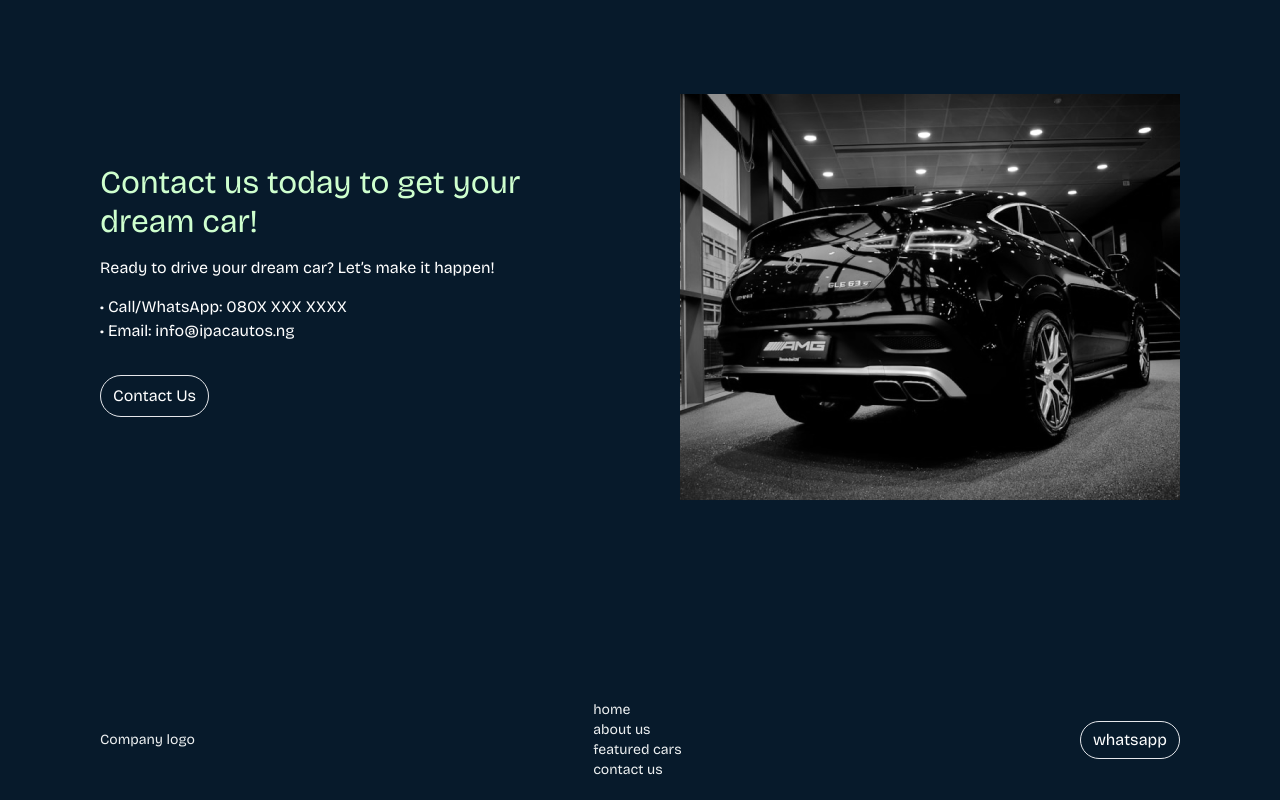
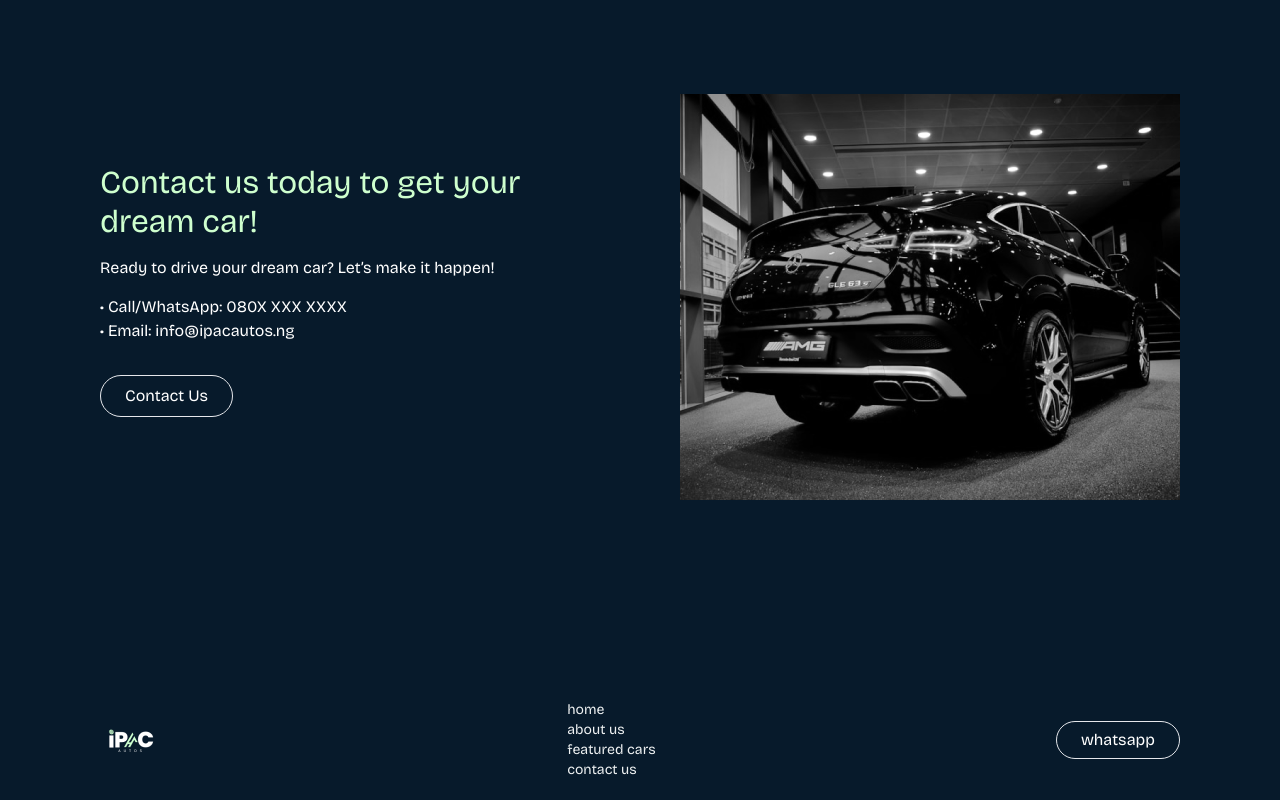
Before and after one commit to mrrpablo/ipac-autos, a React (Vite) app: page /mercedes-gear in a window 1280 px wide. Shown: the part 1935-2735 px from the top of the page. Built offline with nearby package versions, Linux system fonts and the light colour scheme.

Commit message:
made_new_changes

```diff
--- a/src/components/Button.jsx
+++ b/src/components/Button.jsx
@@ -1,12 +1,13 @@
 import React from 'react';
 
-function Button({ name, onClick, contactUs }) {
+function Button({ name, onClick, contactUs, featuredcars }) {
   return (
     <button
-      className='outline-2 outline-white xs:text-[12px] s:text-[16px] text-white py-2 xs:px-3 border rounded-[24px] hover:text-[rgb(7,26,43)] hover:bg-[#CEFFCE] '
+      className='outline-2 outline-white xs:text-[12px] s:text-[16px] text-white py-2 xs:px-5 sm:px-6 border rounded-[24px] hover:text-[rgb(7,26,43)] hover:bg-[#CEFFCE] '
       onClick={() => {
         if (onClick) onClick();
         if (contactUs) contactUs();
+        if (featuredcars) featuredcars();
       }}
     >
       {name}
--- a/src/components/Footer.jsx
+++ b/src/components/Footer.jsx
@@ -1,6 +1,7 @@
 import React from 'react';
 import Button from './Button';
 import { useNavigate } from 'react-router-dom';
+import Logo from './../images/Logo.png';
 
 function Footer() {
   const navigate = useNavigate();
@@ -31,8 +32,15 @@
   const onClick = () => window.open(getWhatsappLink(), '_blank');
 
   return (
-    <div className='text-[#EEF1F2] s:flex s:justify-between s:flex-row md:text-sm xl:px-[100px] px-[30px] pb-[20px] xs:flex-col xs:items-center xs:flex'>
-      <p className='cursor-pointer'>Company logo</p>
+    <div className='text-[#EEF1F2] flex justify-between flex-row md:text-sm xl:px-[100px] px-[20px] sm:px-[30px] pb-[20px] items-center'>
+      <div>
+        <img
+          src={Logo}
+          alt='logo'
+          className='cursor-pointer'
+          onClick={homepage}
+        />
+      </div>
       <ul>
         <li
           className='hover:text-[#CEFFCE] hover:cursor-pointer'
--- a/src/components/Home.jsx
+++ b/src/components/Home.jsx
@@ -13,8 +13,13 @@
 import ReuseableCode from './reuseableCode/ReuseableCode';
 import Mercedes from './../images/mercedes_gear3.png';
 import OriginalFeaturedSlide from './slides/featured-slides/OriginalFeaturedSlide';
+import { useNavigate } from 'react-router-dom';
 
 function Home() {
+  const navigate = useNavigate();
+  const featuredcars = () => {
+    navigate('/featured-cars');
+  };
   return (
     <div className='pt-10 pb-24'>
       {/* iPAC Autos */}
@@ -42,7 +47,7 @@
           <h3 className='xs:text-[20px] text-[32px] font-[500] text-[#CEFFCE]'>
             Featured cars
           </h3>
-          <Button name='See More' />
+          <Button name='See More' onClick={featuredcars} />
         </div>
         {/* small screens */}
         <div className='flex justify-between  pl-[30px] my-4 md:hidden'>
@@ -185,7 +190,7 @@
       {/* Why choose us */}
       <div className='xl:px-[100px] px-[32px] my-[100px]'>
         <h3 className='text-[32px] text-[#CEFFCE] my-5'>Why choose us</h3>
-        <div className='flex flex-col lg:flex-row items-center  lg:justify-evenly justify-center flex-wrap'>
+        <div className='flex flex-col lg:flex-row items-center  lg:justify-evenly justify-center flex-wrap gap-5'>
           <div className='w-full md:w-[75%] lg:w-[45%]'>
             <h5 className='text-[#CFFFCE] text-[22px]'>
               Wide selection of vehicles
```
